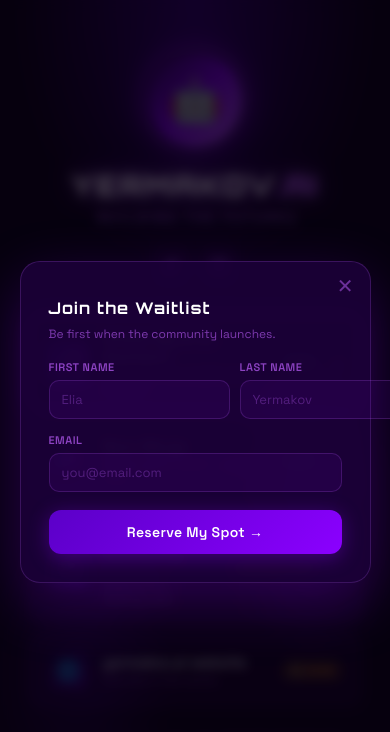
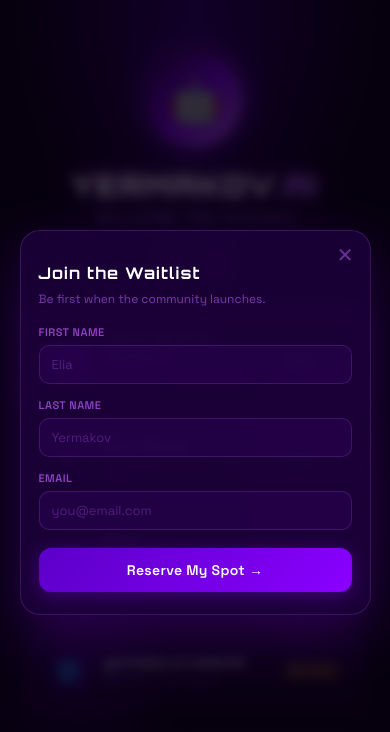
Before and after one commit to YermakovAI/YermakovAI.github.io, a plain HTML site: page index.html in a window 390 px wide. Both pictures are taken after a click on the element 195 px from the left and 567 px from the top of the page. Drawn offline with Linux system fonts and the light colour scheme.

Commit message:
fix modal layout on mobile, stack name fields vertically

```diff
--- a/index.html
+++ b/index.html
@@ -316,6 +316,10 @@ html, body {
   margin-top: -8px; margin-bottom: 4px;
 }
 .modal-row { display: flex; gap: 10px; }
+@media (max-width: 400px) {
+  .modal { padding: 32px 18px 22px; }
+  .modal-row { flex-direction: column; gap: 14px; }
+}
 .modal-field {
   display: flex; flex-direction: column; gap: 6px; flex: 1;
 }
```
